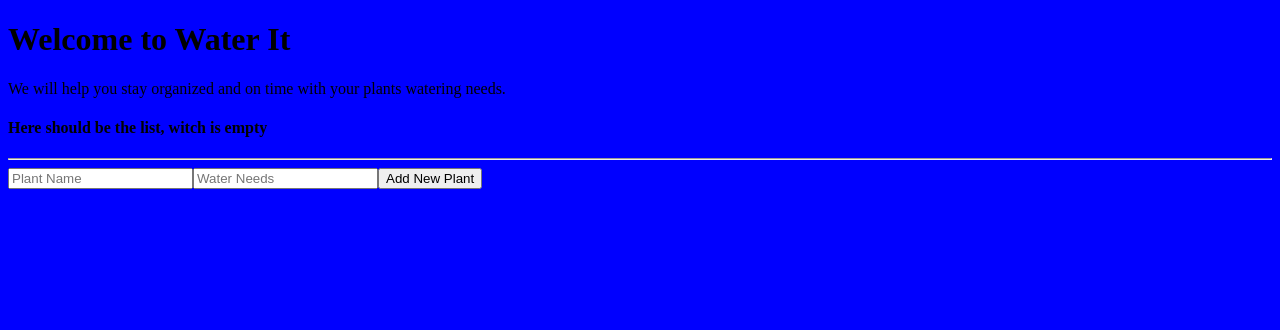
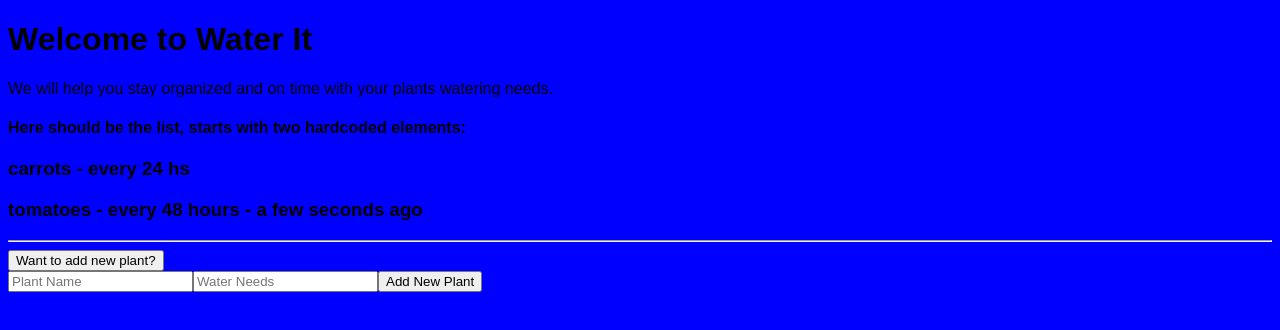
Before and after one commit to Danitlls/water-it-react, a React app: page / in a window 1280 px wide. Shown: the top 330 px of the page. Built offline with nearby package versions, Linux system fonts and the light colour scheme.

Commit message:
Add button to hide/show form.

```diff
--- a/src/components/NewPlantForm.jsx
+++ b/src/components/NewPlantForm.jsx
@@ -6,7 +6,6 @@ class NewPlantForm extends React.Component {
 
   constructor(props) {
     super(props);
-    this.state = { value: ''};
     this.handleNewPlantFormSubmission = this.handleNewPlantFormSubmission.bind(this);
   }
 
--- a/src/components/Nursery.jsx
+++ b/src/components/Nursery.jsx
@@ -9,12 +9,38 @@ class Nursery extends React.Component{
       masterPlantList: [],
     };
     this.addNewPlantToList = this.addNewPlantToList.bind(this);
+
   }
 
 addNewPlantToList(newPlant){
   let newMasterPlantList = this.state.masterPlantList.slice();
   newMasterPlantList.push(newPlant);
   this.setState({masterPlantList : newMasterPlantList});
+}
+
+componentDidMount() {
+  this.timeSinceOpenedChecker = setInterval(() =>
+    this.updatePlantTimeSinceOpened(),
+    500000
+  );
+}
+componentWillUnmount(){
+  clearInterval(this.timeSinceOpenedChecker);
+}
+
+addNewPlantToList(newplant){
+  var newMasterplantList = this.state.masterplantList.slice();
+  newMasterplantList.push(newplant);
+  this.setState({masterplantList: newMasterplantList});
+}
+
+updateplantTimeSinceOpened() {
+  console.log("check");
+  let newMasterplantList = this.state.masterplantList.slice();
+  newMasterplantList.forEach((plant) =>
+    plant.setTimeSinceOpened()
+  );
+  this.setState({masterplantList:newMasterplantList})
 }
 
   render() {
--- a/src/components/NurseryControl.jsx
+++ b/src/components/NurseryControl.jsx
@@ -1,4 +1,3 @@
-
 import React from 'react';
 import NewPlantForm from './NewPlantForm';
 import PropTypes from 'prop-types';
@@ -7,29 +6,23 @@ import PropTypes from 'prop-types';
 class NurseryControl extends React.Component {
   constructor(props) {
     super(props);
-    this.state = {
-  formShowing: false};
+    this.state = {formVisibleOnPage: false};
+    this.handleDisplayingNewPlantForm = this.handleDisplayingNewPlantForm.bind(this);
   }
 
-hideForm(){
-  this.setState({
-    formShowing: false
-  });
-}
-handleDisplayingNewTicketForm(){
-  console.log("New ticket button was clicked!");
-  this.setState({formShowing: true});
-}
+  handleDisplayingNewPlantForm(event){
+     console.log("New Plant button was clicked!");
+     this.setState({formVisibleOnPage: true});
+   }
 
   render(){
     return (
       <div>
-          <section>
-            <NewPlantForm
-              onNewPlantCreation={this.props.onNewPlantCreation}/>
-          </section>
-        </div>
-
+        <button  onClick={this.handleDisplayingNewPlantForm}>Want to add new plant?</button>
+        <section>
+          <NewPlantForm />
+        </section>
+      </div>
     );
   }
 }
--- a/src/components/Plant.jsx
+++ b/src/components/Plant.jsx
@@ -10,7 +10,7 @@ class Plant extends React.Component {
     this.state = {
       plant: new PlantModel('tomatoes', 'every 48 hours'),
       onStock: true,
-      timeSinceLastWater : "a few seconds",
+      timeSinceLastWater : "a few seconds ago",
     }
     console.log(this.state);
   }
@@ -18,10 +18,17 @@ class Plant extends React.Component {
   render(){
     return (
       <div>
-        <h3>{this.state.plant.name} - {this.state.plant.waterSchedule} </h3>
+        <h3>carrots - every 24 hs</h3>
+
+        <h3>{this.state.plant.name} - {this.state.plant.waterSchedule} -  <span>{this.state.timeSinceLastWater}</span> </h3>
       </div>
     )
   }
 
 }
+Plant.propTypes = {
+  name: PropTypes.string,
+  waterSchedule: PropTypes.string,
+};
+
 export default Plant;
--- a/src/components/PlantList.jsx
+++ b/src/components/PlantList.jsx
@@ -7,13 +7,11 @@ function PlantList(props){
     console.log(props)
   return (
     <div>
-      <h4>Here should be the list, witch is empty</h4>
-
+      <h4>Here should be the list, starts with two hardcoded elements:</h4>
+      <Plant />
       <hr/>
       {props.plantList.map((plant, index) =>
-        <Plant name={plant.name}
-
-          key={index}/>
+        <Plant name={props.name} key={index}/>
       )}
     </div>
   );
--- a/src/styles/App.css
+++ b/src/styles/App.css
@@ -1,3 +1,4 @@
 body {
   background-color: blue;
+  font-family: sans-serif;
 }
```
Also changed, not shown: NurseryControl.jsx (added, +40 -0 lines).
